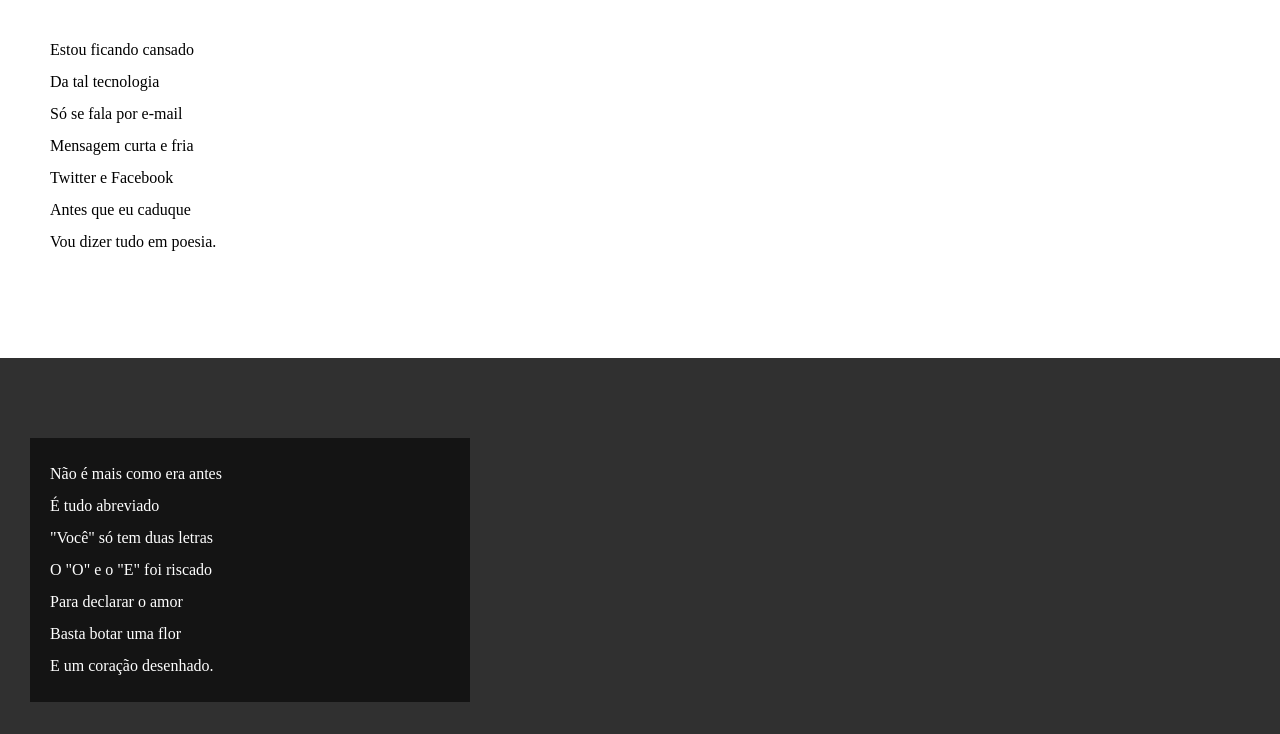
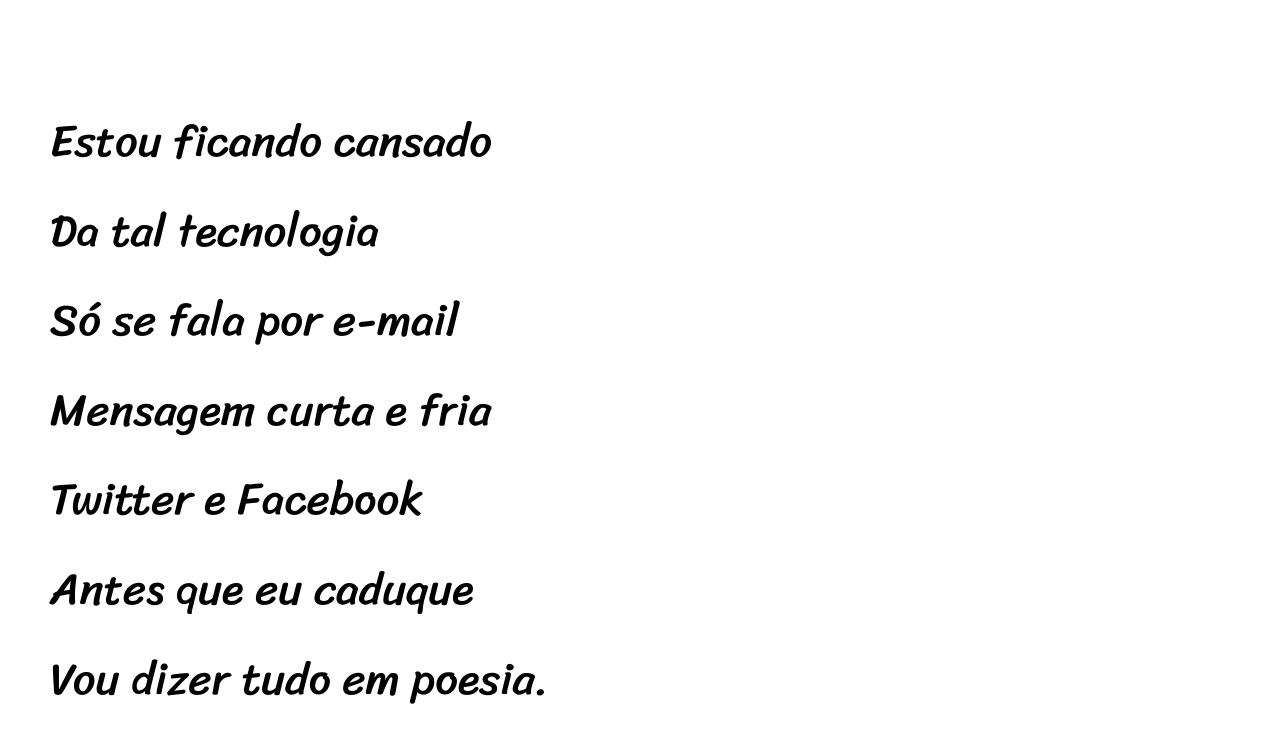
Before and after one commit to eujuniorrafael/html-css, a plain HTML site: page desafios/d012/index.html in a window 1280 px wide. Shown: the part 221-955 px from the top of the page. Drawn offline with Linux system fonts and the light colour scheme.

Commit message:
Atualização de estilos do desafio 12

```diff
--- a/desafios/d012/estilo/style.css
+++ b/desafios/d012/estilo/style.css
@@ -1,4 +1,14 @@
 @charset "UTF-8";
+
+@import url('https://fonts.googleapis.com/css2?family=Passion+One:wght@400;700;900&display=swap');
+
+@import url('https://fonts.googleapis.com/css2?family=Sriracha&display=swap');
+
+:root {
+    --fonte1: Verdana, Geneva, Tahoma, sans-serif;
+    --fonte2: 'Passion One', cursive;
+    --fonte3: 'Sriracha', cursive;
+}
 
 * {
     margin: 0px;
@@ -6,8 +16,9 @@
 }
 
 html, body {
-    min-height: 100vh; /*vh = view hight*/
+    min-height: 100vh; /*vh = view hight / altura da tela*/
     background-color: darkgray;
+    font-family: var(--fonte1);
 }
 
 header {
@@ -17,6 +28,8 @@ header {
 }
 
 header > h1 {
+    font-family: var(--fonte2);
+    font-size: 7vw; /* vw = view width = largura da tela / o número representa a porcentagem, ex.: 7% da largura da tela = 7vw*/
     padding-top: 50px;
     font-variant: small-caps;
 }
@@ -36,6 +49,8 @@ header a:hover, footer a:hover {
 }
 
 section {
+    font-family: var(--fonte3);
+    font-size: 3.5vw;
     padding-top: 10vh;
     padding-bottom: 10vh;
     line-height: 2em;
@@ -56,7 +71,8 @@ section.normal > p {
 
 section.imagem > p {
     background-color: rgba(0, 0, 0, 0.589);
-    width: 400px;
+    /*width: 400px;*//* #A caixa não se adapta ao conteúdo */
+    display: inline-block; /* #Transforma numa caixa que se adapta ao conteúdo, basta dar um padding para colocar um espaço interno*/
     padding: 20px;
 }
 
```
